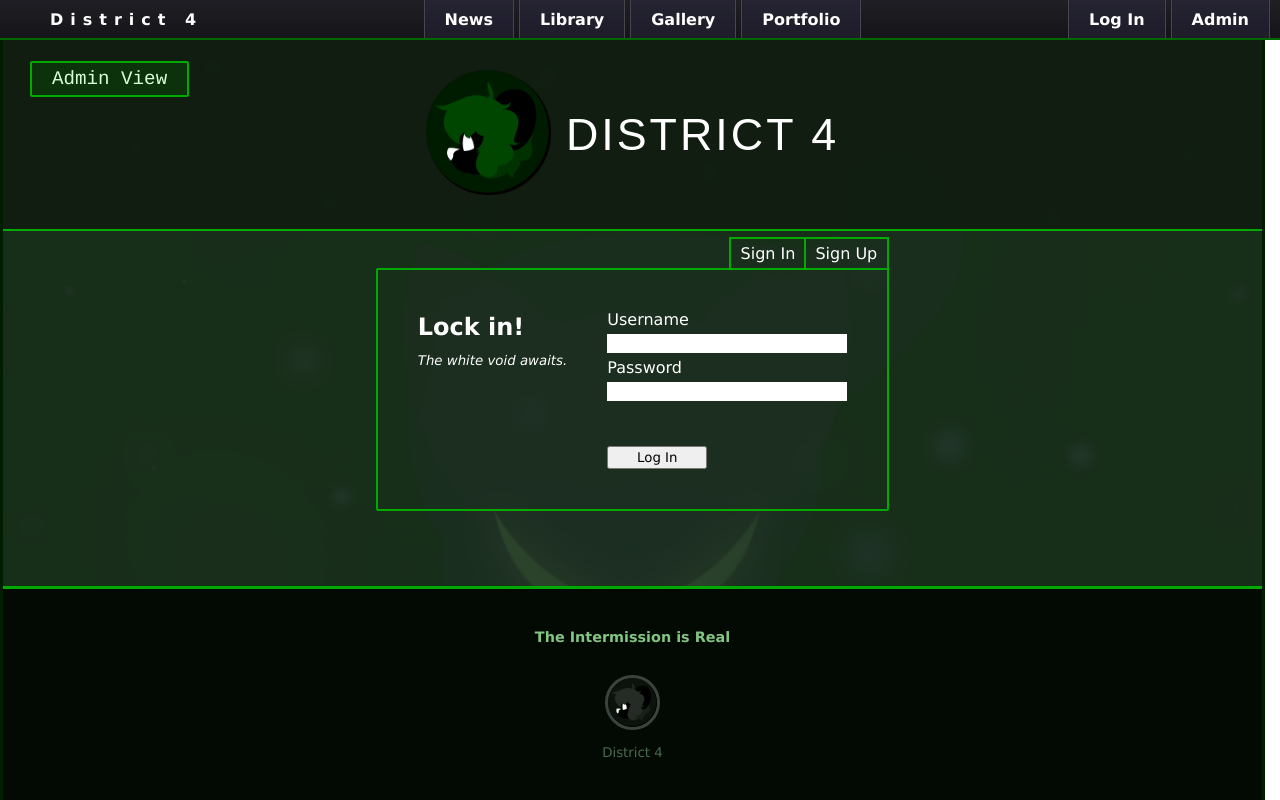
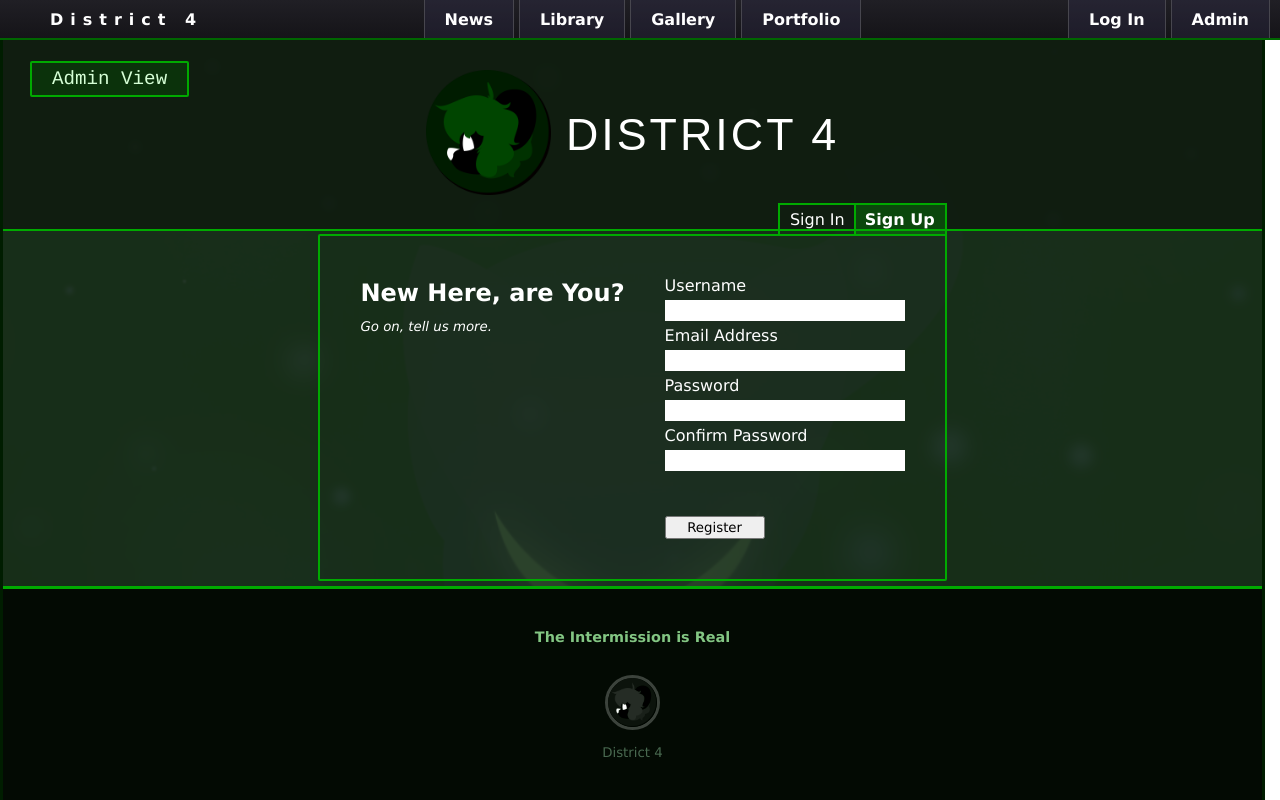
Before and after one commit to JASteads/D4311-Website, a website built with Vite: page src/login.html in a window 1280 px wide. Both pictures are taken after a click on the button "Sign In". Built offline with nearby package versions, Linux system fonts and the light colour scheme.

Commit message:
DB cleanup + login scripting
Had a duplicate node_modules package that I didn't realize I was using, haha. I cleaned that out and migrated all of the necessary stuff into the proper location.

```diff
--- a/src/CSS/style.css
+++ b/src/CSS/style.css
@@ -268,7 +268,6 @@ footer small {
 /* ====================== LOGIN ====================== */
 
 .login-container {
-    display: flex;
     position: relative;
     align-self: center;
     justify-items: center;
@@ -278,18 +277,7 @@ footer small {
     margin: auto;
 }
 
-.login-container > .flavor {
-    display: flex;
-    flex-direction: column;
-    padding: 3px 0;
-    margin-right: 40px;
-}
-
-.login-container > .flavor small {
-    padding: 12px 0;
-}
-
-.login-container > .type-container {
+.login-container .type-container {
     position: absolute;
     display: flex;
     background-color: transparent;
@@ -308,18 +296,44 @@ footer small {
     font-size: 1em;
 }
 
-.login-container > .info-container {
+.sign-in {
+    display: flex;
+}
+
+.sign-in > .flavor, .sign-up > .flavor {
     display: flex;
     flex-direction: column;
+    padding: 3px 0;
+    margin-right: 40px;
 }
 
-.info-container div {
+.sign-in > .flavor small, .sign-up > .flavor small {
+    padding: 12px 0;
+}
+
+.sign-up {
+    display: none;
+}
+
+#sign-in-toggle[data-active="true"], #sign-up-toggle[data-active="true"] {
+    font-weight: bold;
+    background-color: rgba(0, 170, 0, 0.3);
+}
+
+#sign-in-toggle[data-active="false"], #sign-up-toggle[data-active="false"] {
+    font-weight: 100;
+    background-color: transparent;
+}
+
+.sign-in-info div, .sign-up-info div {
+    color: black;
     background-color: white;
+    padding: 1px 5px;
     width: 240px;
     margin: 5px 0;
 }
 
-.info-container button {
+.sign-in-info button, .sign-up-info button {
     margin-top: 40px;
     padding: 2px;
     width: 100px;
--- a/src/JS/login.ts
+++ b/src/JS/login.ts
@@ -1,6 +1,52 @@
 import { Components } from "./components";
 import { API_URL } from "./config";
 
+const toggleInterface = (toggle: HTMLElement, uiID: string) => {
+    const ui = document.getElementById(uiID);
+
+    let data = toggle.dataset;
+    data.active = (data.active === 'true') ? 'false' : 'true';
+
+    if (ui) {
+        ui.style.display = (data.active === 'true') ? 'flex' : 'none';
+    }
+}
+
+const tryLogin = async () => {
+    console.log('boop');
+}
+
+const tryRegister = async () => {
+    console.log('beep');
+}
+
 document.addEventListener('DOMContentLoaded', () => {
+    const signInID = 'sign-in';
+    const signUpID = 'sign-up';
+
+    const signInToggle = document.getElementById('sign-in-toggle');
+    const signUpToggle = document.getElementById('sign-up-toggle');
+
+    if (signInToggle && signUpToggle) {
+        signInToggle.dataset.active = 'true';
+        signUpToggle.dataset.active = 'false';
+
+        signInToggle.addEventListener('click', () => {
+            toggleInterface(signInToggle, signInID);
+            toggleInterface(signUpToggle, signUpID);
+        });
+
+        signUpToggle.addEventListener('click', () => {
+            toggleInterface(signUpToggle, signUpID);
+            toggleInterface(signInToggle, signInID);
+        })
+    }
+
+    const signInButton = document.getElementById('sign-in-button');
+    signInButton?.addEventListener('click', tryLogin);
+
+    const registerButton = document.getElementById('register-button');
+    registerButton?.addEventListener('click', tryRegister);
+
     new Components();
 })
--- a/src/login.html
+++ b/src/login.html
@@ -9,22 +9,43 @@
 </head>
 <body>
     <div class="login-container">
-        <div class="flavor">
-            <h2>Lock in!</h2>
-            <small><i>The white void awaits.</i></small>
-        </div>
         <div class="type-container">
-            <button class="type" id="sign-in">Sign In</button>
-            <button class="type" id="sign-up">Sign Up</button>
+            <button class="type" id="sign-in-toggle">Sign In</button>
+            <button class="type" id="sign-up-toggle">Sign Up</button>
         </div>
 
-        <div class="info-container">
-            <span>Username</span>
-            <div id="username" contenteditable="true"></div>
-            <span>Password</span>
-            <div id="password" contenteditable="true"></div>
-            <button id="login-button">Log In</button>
+        <div class="sign-in" id="sign-in">
+            <div class="flavor">
+                <h2>Lock in!</h2>
+                <small><i>The white void beckons.</i></small>
+            </div>
+            <div class="sign-in-info">
+                <span>Username</span>
+                <div id="username" contenteditable="true"></div>
+                <span>Password</span>
+                <div id="password" contenteditable="true"></div>
+                <button id="sign-in-button">Log In</button>
+            </div>
         </div>
+
+        <div class="sign-up" id="sign-up">
+            <div class="flavor">
+                <h2>New Here, are You?</h2>
+                <small><i>Go on, tell us more.</i></small>
+            </div>
+            <div class="sign-up-info">
+                <span>Username</span>
+                <div id="username" contenteditable="true"></div>
+                <span>Email Address</span>
+                <div id="email" contenteditable="true"></div>
+                <span>Password</span>
+                <div id="password" contenteditable="true"></div>
+                <span>Confirm Password</span>
+                <div id="confirm-password" contenteditable="true"></div>
+                <button id="register-button">Register</button>
+            </div>
+        </div>
+
     </div>
 </body>
 </html>
--- a/tsconfig.json
+++ b/tsconfig.json
@@ -3,7 +3,7 @@
     "target": "es2023",
     "module": "esnext",
     "lib": ["ES2023", "DOM"],
-    "types": ["vite/client"],
+    "types": ["vite/client", "node"],
     "skipLibCheck": true,
 
     /* Bundler mode */
```
Also changed, not shown: package.json (+10 -0 lines), src/DB/package.json (deleted, +0 -19 lines), src/DB/server.ts (renamed from src/DB/server.js, +53 -42 lines), src/JS/permissions.ts (added, +28 -0 lines), 3 other files.
